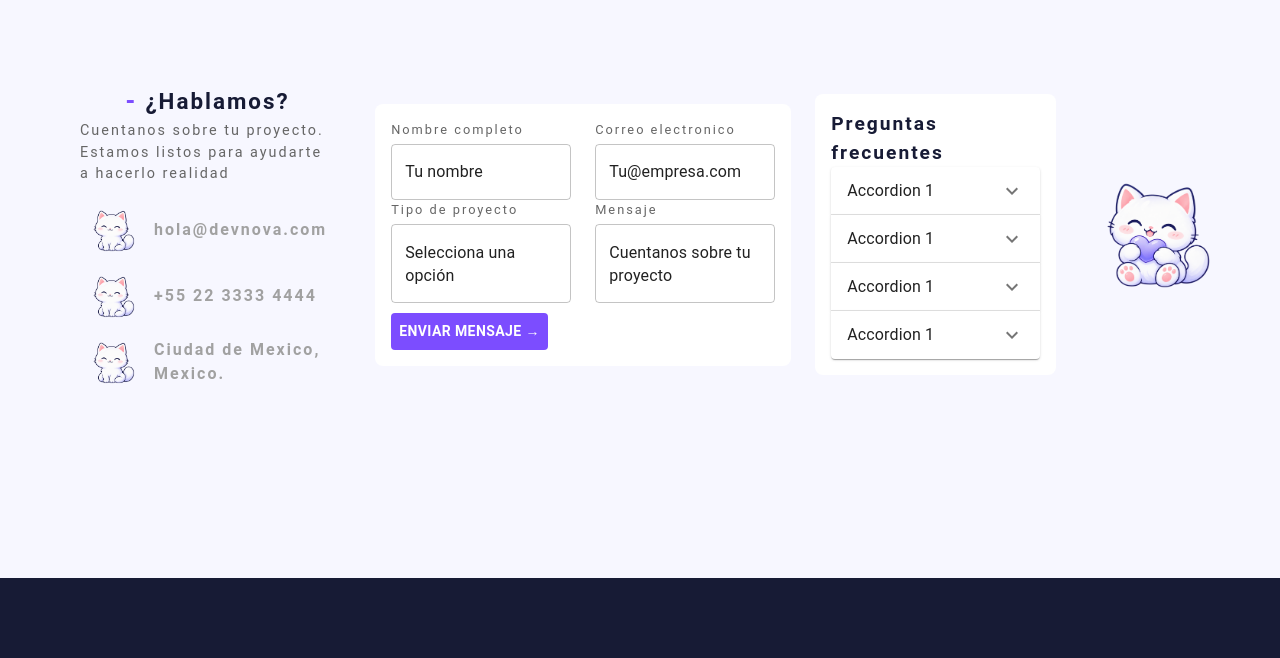
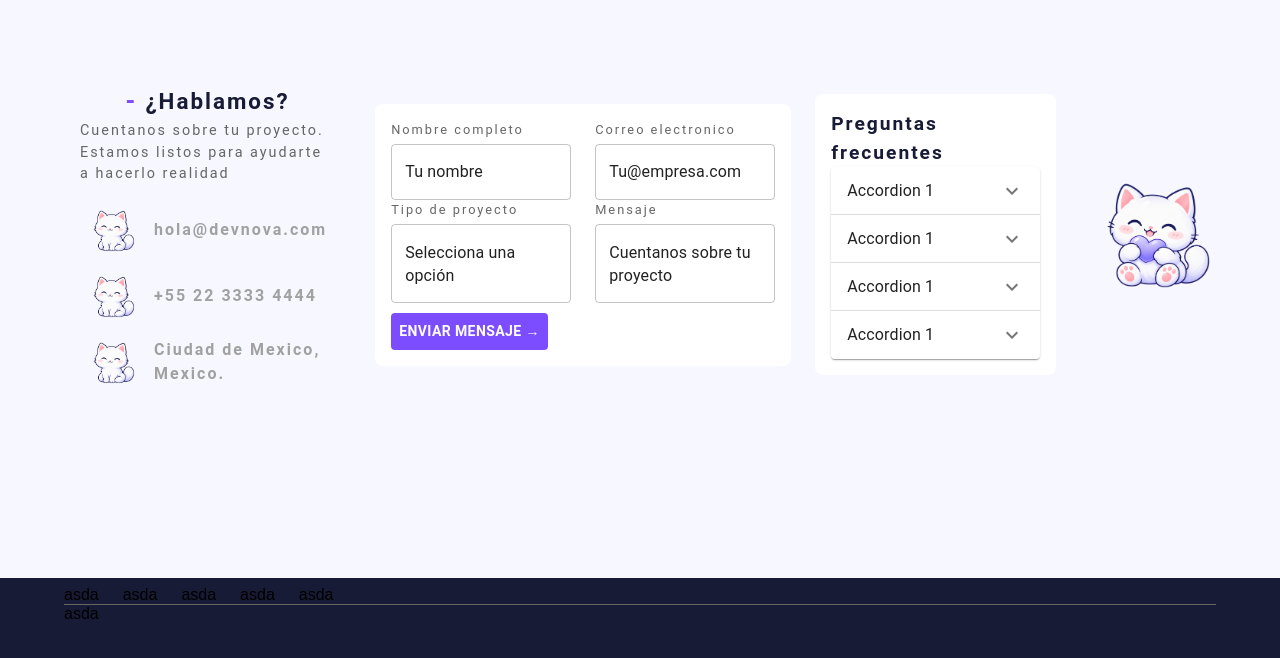
Before and after one commit to jessicahernandezt/dev-nova-solutions, a React (Vite) app: page / in a window 1280 px wide. Shown: the part 2926-3584 px from the top of the page. Built offline with nearby package versions, Linux system fonts and the light colour scheme.

Commit message:
mas cambios

```diff
--- a/src/components/Footer.jsx
+++ b/src/components/Footer.jsx
@@ -5,14 +5,26 @@ function Footer() {
     return(
         <Box sx={{minHeight: '520px', display: 'flex', alignItems: 'space', justifyContent:'space-evenly', backgroundColor: '#171b35', py: 1}}>
             <Container maxWidth='lg'>
-                <Box sx={{display: 'flex', alignItems: 'center', gap: 3}}>
-                    <Box></Box>
-                    <Box></Box>
-                    <Box></Box>
-                    <Box></Box>
-                    <Box></Box>
+                <Box sx={{display: 'flex', alignItems: 'center', gap: 3, borderBottom:'1px solid #666'}}>
+                    <Box>
+                        asda
+                    </Box>
+                    <Box>
+                        asda
+                    </Box>
+                    <Box>
+                        asda
+                    </Box>
+                    <Box>
+                        asda
+                    </Box>
+                    <Box>
+                        asda
+                    </Box>
                 </Box>
-                <Box sx={{display:'flex'}}></Box>
+                <Box sx={{display:'flex'}}>
+                    asda
+                </Box>
             </Container>
         </Box>
     )
```
